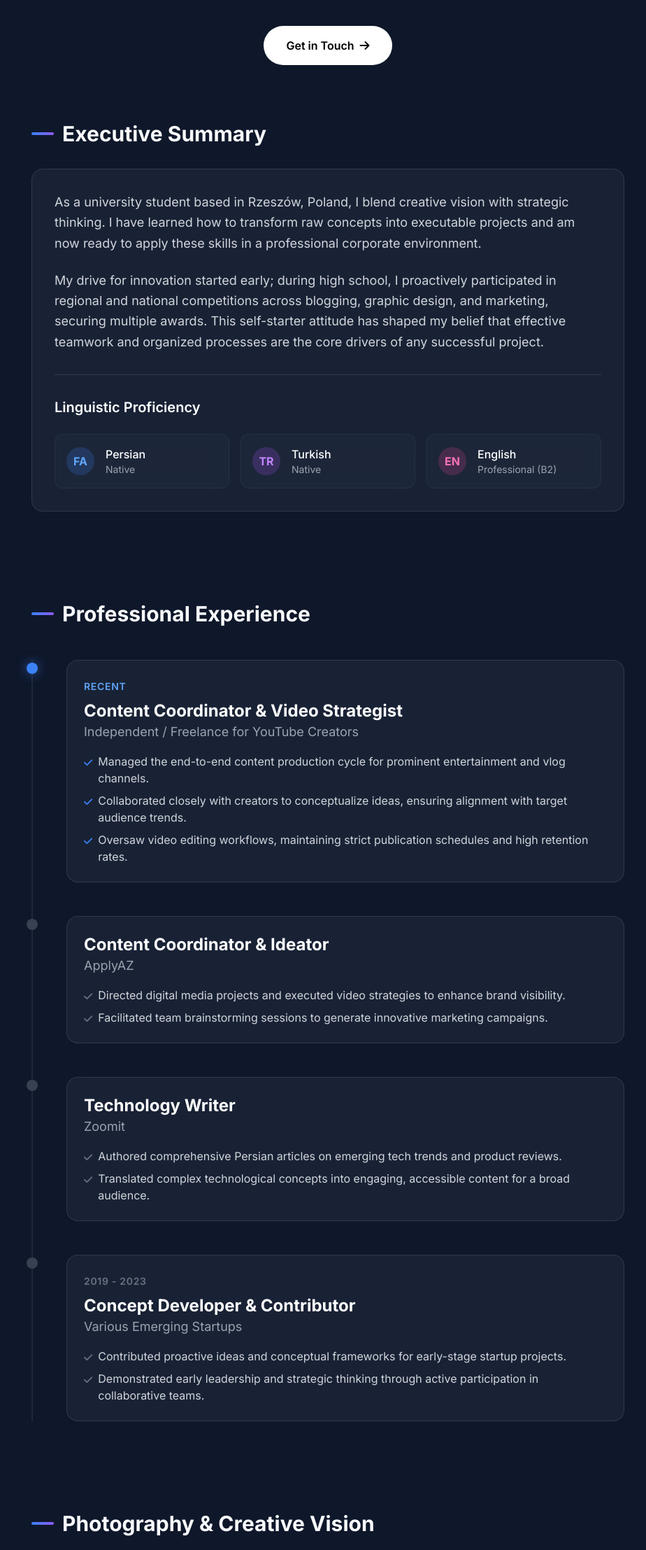
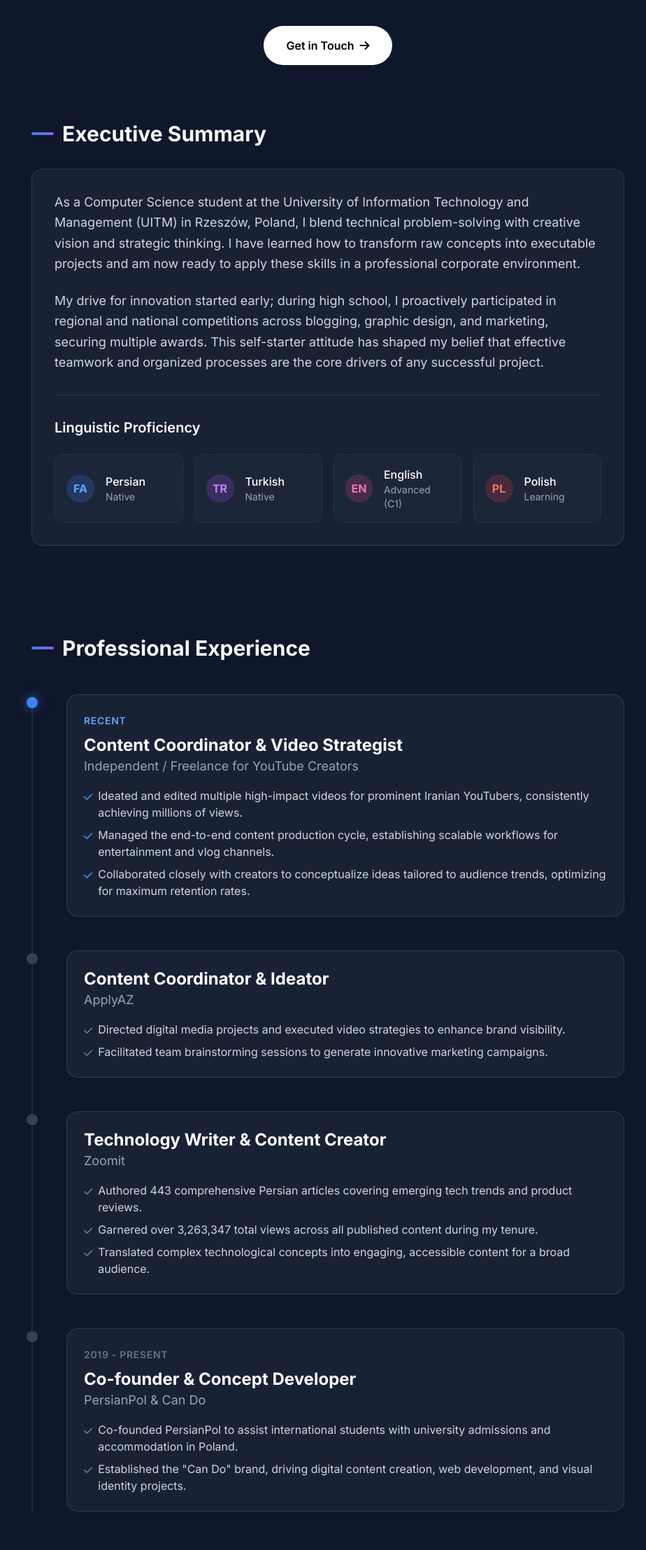
Before and after one commit to amiratadousti/amiratadousti.github.io, a plain HTML site: page index.html in a window 1280 px wide. Shown: the part 585-2800 px from the top of the page at 70% size, without its empty margins (171-1095 px from the left). Drawn offline with nearby package versions, Linux system fonts and the light colour scheme.

Commit message:
Update index.html

```diff
--- a/index.html
+++ b/index.html
@@ -73,9 +73,9 @@
                 <span class="text-white">A.</span><span class="text-blue-500">D</span>
             </div>
             <div class="flex gap-6 text-gray-400">
-                <a href="#" class="hover:text-white transition-colors duration-300"><i class="fab fa-linkedin text-xl"></i></a>
-                <a href="#" class="hover:text-white transition-colors duration-300"><i class="fab fa-github text-xl"></i></a>
-                <a href="mailto:contact@atadousti.com" class="hover:text-white transition-colors duration-300"><i class="fas fa-envelope text-xl"></i></a>
+                <a href="https://linkedin.com/in/amirata-dousti" target="_blank" class="hover:text-white transition-colors duration-300"><i class="fab fa-linkedin text-xl"></i></a>
+                <a href="https://github.com/atadousti" target="_blank" class="hover:text-white transition-colors duration-300"><i class="fab fa-github text-xl"></i></a>
+                <a href="mailto:contact@atadousti.me" class="hover:text-white transition-colors duration-300"><i class="fas fa-envelope text-xl"></i></a>
             </div>
         </div>
     </nav>
@@ -89,14 +89,14 @@
                   <span class="animate-ping absolute inline-flex h-full w-full rounded-full bg-blue-400 opacity-75"></span>
                   <span class="relative inline-flex rounded-full h-3 w-3 bg-blue-500"></span>
                 </span>
-                University Student | Actively seeking Management & Ideation Internships
+                BSc Computer Science @ UITM | Actively seeking Management & Ideation Internships
             </div>
 
             <!-- Profile Picture Placeholder -->
             <div class="profile-container">
                 <div class="profile-ring"></div>
                 <!-- Replace the src below with your actual image link -->
-                <img src="https://github.com/amiratadousti/amiratadousti.github.io/blob/main/atapic.jpg?raw=true" alt="Amirata Dousti" class="profile-img">
+                <img src="https://images.unsplash.com/photo-1507003211169-0a1dd7228f2d?ixlib=rb-4.0.3&auto=format&fit=crop&w=300&q=80" alt="Amirata Dousti" class="profile-img">
             </div>
 
             <h1 class="text-5xl md:text-7xl font-extrabold mb-6 tracking-tight">
@@ -125,7 +125,7 @@
             </h2>
             <div class="glass-panel p-8 rounded-2xl">
                 <p class="text-gray-300 leading-relaxed text-lg mb-6">
-                    As a university student based in Rzeszów, Poland, I blend creative vision with strategic thinking. I have learned how to transform raw concepts into executable projects and am now ready to apply these skills in a professional corporate environment.
+                    As a Computer Science student at the University of Information Technology and Management (UITM) in Rzeszów, Poland, I blend technical problem-solving with creative vision and strategic thinking. I have learned how to transform raw concepts into executable projects and am now ready to apply these skills in a professional corporate environment.
                 </p>
                 <p class="text-gray-300 leading-relaxed text-lg mb-8">
                     My drive for innovation started early; during high school, I proactively participated in regional and national competitions across blogging, graphic design, and marketing, securing multiple awards. This self-starter attitude has shaped my belief that effective teamwork and organized processes are the core drivers of any successful project.
@@ -133,7 +133,7 @@
 
                 <div class="mt-8 border-t border-white/10 pt-8">
                     <h3 class="text-xl font-semibold mb-6 text-white">Linguistic Proficiency</h3>
-                    <div class="grid grid-cols-1 md:grid-cols-3 gap-4">
+                    <div class="grid grid-cols-1 sm:grid-cols-2 md:grid-cols-4 gap-4">
                         <div class="glass-panel p-4 rounded-xl border border-white/5 flex items-center gap-4">
                             <div class="w-10 h-10 rounded-full bg-blue-500/20 flex items-center justify-center text-blue-400 font-bold">FA</div>
                             <div>
@@ -152,7 +152,14 @@
                             <div class="w-10 h-10 rounded-full bg-pink-500/20 flex items-center justify-center text-pink-400 font-bold">EN</div>
                             <div>
                                 <h4 class="text-white font-medium">English</h4>
-                                <p class="text-sm text-gray-400">Professional (B2)</p>
+                                <p class="text-sm text-gray-400">Advanced (C1)</p>
+                            </div>
+                        </div>
+                        <div class="glass-panel p-4 rounded-xl border border-white/5 flex items-center gap-4">
+                            <div class="w-10 h-10 rounded-full bg-red-500/20 flex items-center justify-center text-red-400 font-bold">PL</div>
+                            <div>
+                                <h4 class="text-white font-medium">Polish</h4>
+                                <p class="text-sm text-gray-400">Learning</p>
                             </div>
                         </div>
                     </div>
@@ -177,9 +184,9 @@
                         <h3 class="text-2xl font-bold text-white mt-2">Content Coordinator & Video Strategist</h3>
                         <h4 class="text-lg text-gray-400 mb-4">Independent / Freelance for YouTube Creators</h4>
                         <ul class="space-y-2 text-gray-300">
-                            <li class="flex gap-2"><i class="fas fa-check text-blue-500 mt-1 text-sm"></i> Managed the end-to-end content production cycle for prominent entertainment and vlog channels.</li>
-                            <li class="flex gap-2"><i class="fas fa-check text-blue-500 mt-1 text-sm"></i> Collaborated closely with creators to conceptualize ideas, ensuring alignment with target audience trends.</li>
-                            <li class="flex gap-2"><i class="fas fa-check text-blue-500 mt-1 text-sm"></i> Oversaw video editing workflows, maintaining strict publication schedules and high retention rates.</li>
+                            <li class="flex gap-2"><i class="fas fa-check text-blue-500 mt-1 text-sm"></i> Ideated and edited multiple high-impact videos for prominent Iranian YouTubers, consistently achieving millions of views.</li>
+                            <li class="flex gap-2"><i class="fas fa-check text-blue-500 mt-1 text-sm"></i> Managed the end-to-end content production cycle, establishing scalable workflows for entertainment and vlog channels.</li>
+                            <li class="flex gap-2"><i class="fas fa-check text-blue-500 mt-1 text-sm"></i> Collaborated closely with creators to conceptualize ideas tailored to audience trends, optimizing for maximum retention rates.</li>
                         </ul>
                     </div>
                 </div>
@@ -201,10 +208,11 @@
                 <div class="relative pl-8 md:pl-12">
                     <div class="absolute -left-[9px] top-1 w-4 h-4 rounded-full bg-gray-700"></div>
                     <div class="glass-panel p-6 rounded-2xl">
-                        <h3 class="text-2xl font-bold text-white">Technology Writer</h3>
+                        <h3 class="text-2xl font-bold text-white">Technology Writer & Content Creator</h3>
                         <h4 class="text-lg text-gray-400 mb-4">Zoomit</h4>
                         <ul class="space-y-2 text-gray-300">
-                            <li class="flex gap-2"><i class="fas fa-check text-gray-500 mt-1 text-sm"></i> Authored comprehensive Persian articles on emerging tech trends and product reviews.</li>
+                            <li class="flex gap-2"><i class="fas fa-check text-gray-500 mt-1 text-sm"></i> Authored 443 comprehensive Persian articles covering emerging tech trends and product reviews.</li>
+                            <li class="flex gap-2"><i class="fas fa-check text-gray-500 mt-1 text-sm"></i> Garnered over 3,263,347 total views across all published content during my tenure.</li>
                             <li class="flex gap-2"><i class="fas fa-check text-gray-500 mt-1 text-sm"></i> Translated complex technological concepts into engaging, accessible content for a broad audience.</li>
                         </ul>
                     </div>
@@ -214,12 +222,12 @@
                 <div class="relative pl-8 md:pl-12">
                     <div class="absolute -left-[9px] top-1 w-4 h-4 rounded-full bg-gray-700"></div>
                     <div class="glass-panel p-6 rounded-2xl">
-                        <span class="text-sm font-semibold text-gray-500 tracking-wider uppercase">2019 - 2023</span>
-                        <h3 class="text-2xl font-bold text-white mt-2">Concept Developer & Contributor</h3>
-                        <h4 class="text-lg text-gray-400 mb-4">Various Emerging Startups</h4>
+                        <span class="text-sm font-semibold text-gray-500 tracking-wider uppercase">2019 - Present</span>
+                        <h3 class="text-2xl font-bold text-white mt-2">Co-founder & Concept Developer</h3>
+                        <h4 class="text-lg text-gray-400 mb-4">PersianPol & Can Do</h4>
                         <ul class="space-y-2 text-gray-300">
-                            <li class="flex gap-2"><i class="fas fa-check text-gray-500 mt-1 text-sm"></i> Contributed proactive ideas and conceptual frameworks for early-stage startup projects.</li>
-                            <li class="flex gap-2"><i class="fas fa-check text-gray-500 mt-1 text-sm"></i> Demonstrated early leadership and strategic thinking through active participation in collaborative teams.</li>
+                            <li class="flex gap-2"><i class="fas fa-check text-gray-500 mt-1 text-sm"></i> Co-founded PersianPol to assist international students with university admissions and accommodation in Poland.</li>
+                            <li class="flex gap-2"><i class="fas fa-check text-gray-500 mt-1 text-sm"></i> Established the "Can Do" brand, driving digital content creation, web development, and visual identity projects.</li>
                         </ul>
                     </div>
                 </div>
@@ -272,13 +280,13 @@
                 </p>
 
                 <div class="flex flex-col md:flex-row justify-center gap-6 relative z-10">
-                    <a href="mailto:contact@atadousti.com" class="glass-panel hover:bg-white/5 border border-white/10 px-8 py-5 rounded-2xl flex items-center justify-center gap-4 transition-all duration-300 group">
+                    <a href="mailto:contact@atadousti.me" class="glass-panel hover:bg-white/5 border border-white/10 px-8 py-5 rounded-2xl flex items-center justify-center gap-4 transition-all duration-300 group">
                         <div class="w-12 h-12 rounded-full bg-blue-500/20 flex items-center justify-center text-blue-400 group-hover:scale-110 transition-transform">
                             <i class="fas fa-envelope text-xl"></i>
                         </div>
                         <div class="text-left">
                             <p class="text-sm text-gray-500 uppercase tracking-wider">Email Me</p>
-                            <p class="text-white font-medium text-lg">contact@atadousti.com</p>
+                            <p class="text-white font-medium text-lg">contact@atadousti.me</p>
                         </div>
                     </a>
 
@@ -305,10 +313,10 @@
     <!-- Footer -->
     <footer class="mt-32 border-t border-white/10 pt-10 pb-10 text-center text-gray-500">
         <div class="flex justify-center gap-6 mb-6">
-            <a href="#" class="hover:text-blue-500 transition-colors"><i class="fab fa-linkedin text-2xl"></i></a>
-            <a href="#" class="hover:text-white transition-colors"><i class="fab fa-github text-2xl"></i></a>
+            <a href="https://linkedin.com/in/amirata-dousti" target="_blank" class="hover:text-blue-500 transition-colors"><i class="fab fa-linkedin text-2xl"></i></a>
+            <a href="https://github.com/atadousti" target="_blank" class="hover:text-white transition-colors"><i class="fab fa-github text-2xl"></i></a>
         </div>
-        <p>© 2024 Amirata Dousti. All rights reserved.</p>
+        <p>© 2026 Amirata Dousti. All rights reserved.</p>
     </footer>
 
 </body>
```
